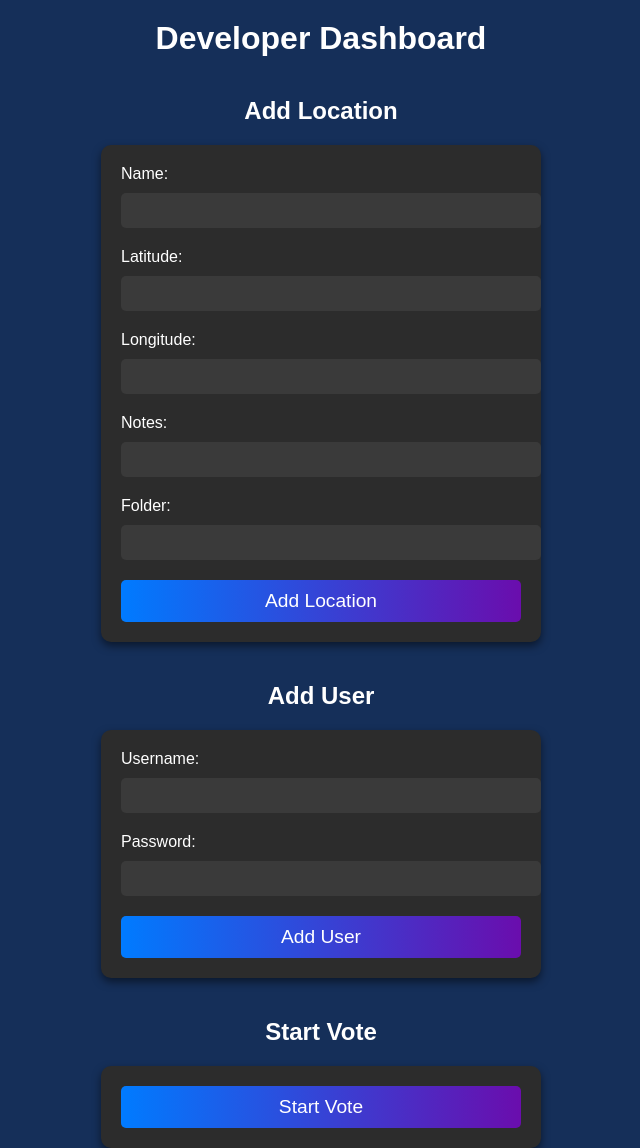
After one commit to PAN-DA-BOI/urbex-site, a PHP site: page /dev.php in a window 1280 px wide. The commit adds this page. Shown: the whole page, without its empty margins (319-959 px from the left). Run offline with PHP 8.4, Linux system fonts and the light colour scheme; the visitor is signed in with stand-in values (Sample User, id 1).

Commit message:
dev board

```diff
--- /dev/null
+++ b/dev.php
@@ -0,0 +1,119 @@
+<?php
+session_start();
+
+// Check if the user is logged in and is PAN-DA-BOI
+if (!isset($_SESSION['user']) || $_SESSION['user'] !== 'PAN-DA-BOI') {
+    header('Location: index.html');
+    exit();
+}
+
+// Function to add a new location
+function addLocation($name, $lat, $lng, $notes, $folder) {
+    // Update map.html
+    $mapHtmlFile = 'map/map.html';
+    $mapHtmlContent = file_get_contents($mapHtmlFile);
+    $newLocationButton = '<button class="location-button" data-lat="' . $lat . '" data-lng="' . $lng . '" data-notes="' . $notes . '" data-folder="' . $folder . '">' . $name . '</button>';
+    $mapHtmlContent = substr_replace($mapHtmlContent, $newLocationButton . "\n", strpos($mapHtmlContent, '<div class="main-part">') + 26, 0);
+    file_put_contents($mapHtmlFile, $mapHtmlContent);
+
+    // Update map.js
+    $mapJsFile = 'map/map.js';
+    $mapJsContent = file_get_contents($mapJsFile);
+    $newLocationEntry = "{ lat: $lat, lng: $lng, notes: \"$notes\", name: \"$name\", folder: '$folder' }";
+    $mapJsContent = substr_replace($mapJsContent, $newLocationEntry . ",\n", strpos($mapJsContent, '];') - 1, 0);
+    file_put_contents($mapJsFile, $mapJsContent);
+}
+
+// Function to add a new user
+function addUser($username, $password) {
+    $passwordHash = password_hash($password, PASSWORD_BCRYPT);
+    $usersFile = 'users.json';
+    $users = json_decode(file_get_contents($usersFile), true);
+    $users[] = [
+        'username' => $username,
+        'password' => $passwordHash
+    ];
+    file_put_contents($usersFile, json_encode($users, JSON_PRETTY_PRINT));
+}
+
+// Function to start a new vote
+function startVote() {
+    // Reset vote counts
+    $votesFile = 'vote/votes.json';
+    file_put_contents($votesFile, json_encode(['option1' => 0, 'option2' => 0, 'option3' => 0], JSON_PRETTY_PRINT));
+
+    // Reset vote logs
+    $voteLogsFile = 'vote/vote_logs.json';
+    file_put_contents($voteLogsFile, json_encode([], JSON_PRETTY_PRINT));
+
+    // Start the countdown timer (this would typically be handled by the server-side script)
+    // For demonstration purposes, we'll just log the action
+    error_log('Vote started');
+}
+
+// Handle form submissions
+if ($_SERVER['REQUEST_METHOD'] === 'POST') {
+    if (isset($_POST['add_location'])) {
+        $name = $_POST['name'];
+        $lat = $_POST['lat'];
+        $lng = $_POST['lng'];
+        $notes = $_POST['notes'];
+        $folder = $_POST['folder'];
+        addLocation($name, $lat, $lng, $notes, $folder);
+        header('Location: dev.php');
+        exit();
+    } elseif (isset($_POST['add_user'])) {
+        $username = $_POST['username'];
+        $password = $_POST['password'];
+        addUser($username, $password);
+        header('Location: dev.php');
+        exit();
+    } elseif (isset($_POST['start_vote'])) {
+        startVote();
+        header('Location: dev.php');
+        exit();
+    }
+}
+?>
+
+<!DOCTYPE html>
+<html lang="en">
+<head>
+    <meta charset="UTF-8">
+    <meta name="viewport" content="width=device-width, initial-scale=1.0">
+    <title>Developer Dashboard</title>
+    <link rel="stylesheet" href="styles.css">
+</head>
+<body>
+    <h1>Developer Dashboard</h1>
+
+    <h2>Add Location</h2>
+    <form method="post" action="dev.php">
+        <label for="name">Name:</label>
+        <input type="text" id="name" name="name" required><br>
+        <label for="lat">Latitude:</label>
+        <input type="text" id="lat" name="lat" required><br>
+        <label for="lng">Longitude:</label>
+        <input type="text" id="lng" name="lng" required><br>
+        <label for="notes">Notes:</label>
+        <input type="text" id="notes" name="notes" required><br>
+        <label for="folder">Folder:</label>
+        <input type="text" id="folder" name="folder" required><br>
+        <button type="submit" name="add_location">Add Location</button>
+    </form>
+
+    <h2>Add User</h2>
+    <form method="post" action="dev.php">
+        <label for="username">Username:</label>
+        <input type="text" id="username" name="username" required><br>
+        <label for="password">Password:</label>
+        <input type="password" id="password" name="password" required><br>
+        <button type="submit" name="add_user">Add User</button>
+    </form>
+
+    <h2>Start Vote</h2>
+    <form method="post" action="dev.php">
+        <button type="submit" name="start_vote">Start Vote</button>
+    </form>
+</body>
+</html>
--- a/styles.css
+++ b/styles.css
@@ -67,3 +67,86 @@ body {
 p {
     color: #ffffff; /* Make paragraph text white */
 }
+/* Developer Dashboard Styles */
+
+body {
+    margin: 0;
+    padding: 0;
+    font-family: Arial, sans-serif;
+    background-color: #152f59;
+    color: #ffffff;
+}
+
+h1 {
+    text-align: center;
+    margin-top: 20px;
+}
+
+h2 {
+    text-align: center;
+    margin-top: 40px;
+}
+
+form {
+    max-width: 400px;
+    margin: 0 auto;
+    padding: 20px;
+    background-color: #2c2c2c;
+    border-radius: 10px;
+    box-shadow: 0 4px 8px rgba(0, 0, 0, 0.5);
+}
+
+label {
+    display: block;
+    margin-bottom: 10px;
+    color: #ffffff;
+}
+
+input[type="text"], input[type="password"] {
+    width: 100%;
+    padding: 10px;
+    margin-bottom: 20px;
+    border: none;
+    border-radius: 5px;
+    background-color: #3a3a3a;
+    color: #ffffff;
+}
+
+button {
+    width: 100%;
+    padding: 10px;
+    border: none;
+    border-radius: 5px;
+    background: linear-gradient(to right, #007bff, #6a0dad);
+    color: #ffffff;
+    font-size: 1.2em;
+    transition: background 0.5s;
+}
+
+button:hover {
+    background: linear-gradient(to right, #6a0dad, #dc3545);
+}
+
+/* Additional styles for the developer dashboard */
+.dashboard-container {
+    padding: 20px;
+}
+
+.dashboard-form {
+    margin-bottom: 40px;
+}
+
+.dashboard-button {
+    width: 100%;
+    padding: 10px;
+    border: none;
+    border-radius: 5px;
+    background: linear-gradient(to right, #007bff, #6a0dad);
+    color: #ffffff;
+    font-size: 1.2em;
+    transition: background 0.5s;
+}
+
+.dashboard-button:hover {
+    background: linear-gradient(to right, #6a0dad, #dc3545);
+}
```
